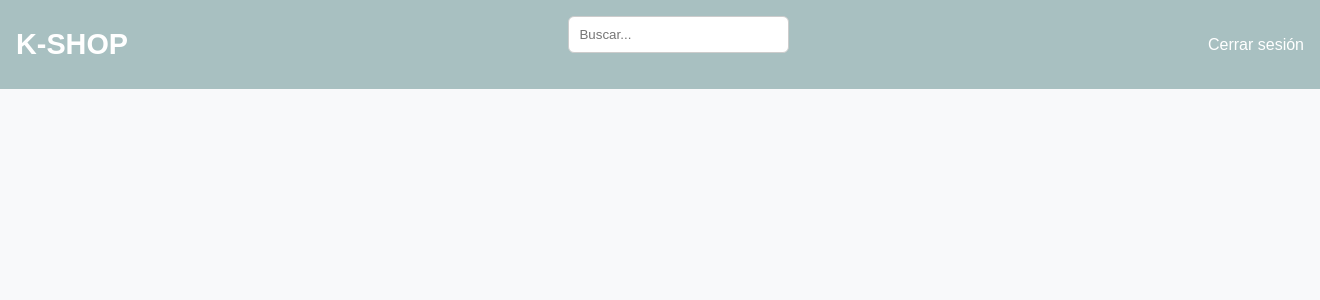
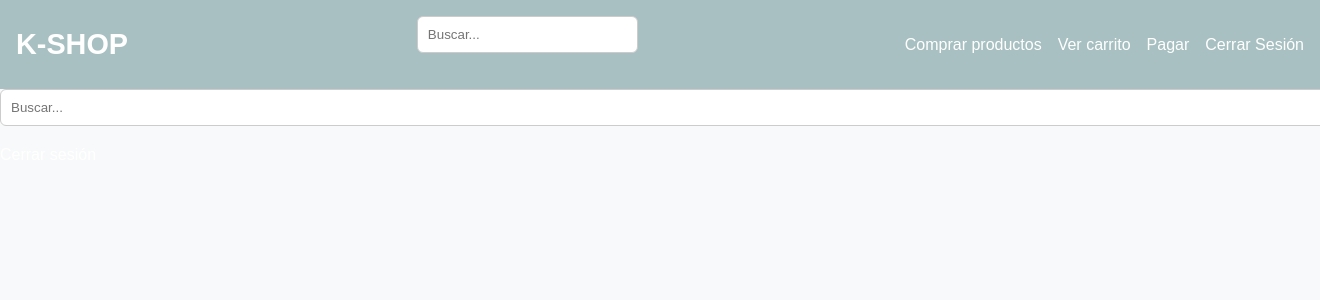
Before and after one commit to kev-abs/kshop-code, a PHP site: page /Paneles/panelvendedor.php in a window 1320 px wide; the page is wider, and only the part inside the window is pictured. Shown: the top 300 px of that part. Run offline with PHP 8.4, Linux system fonts and the light colour scheme; the visitor is signed in with stand-in values (Sample User, id 1).

Commit message:
Update panelvendedor.php

```diff
--- a/Paneles/panelvendedor.php
+++ b/Paneles/panelvendedor.php
@@ -23,8 +23,21 @@ header("Expires: 0");
 <body>
 
   <!-- Encabezado -->
+    <!-- Encabezado -->
   <div class="header">
     <div class="logo">K-SHOP</div>
+    <form action="/buscar" method="GET" class="buscar-formulario">
+      <input type="text" name="q" placeholder="Buscar..." />
+    </form>
+    <nav class="navbar">
+      <ul>
+        <li><a href="../index.php">Comprar productos</a></li>
+        <li><a href="Productos.php">Ver carrito</a></li>
+        <li><a href="servicios.php">Pagar</a></li>
+        <li><a href="../php/cerrar_sesion.php" class="btn btn-outline-danger">Cerrar Sesión</a></li>
+      </ul>
+    </nav>
+  </div>
 
     <!-- Buscador -->
     <form action="/buscar" method="GET">
@@ -34,7 +47,7 @@ header("Expires: 0");
     <!-- Navegación -->
     <nav class="navbar">
       <ul>
-        <li><a href="../index.html">Cerrar sesión</a></li>
+        <li><a href="../php">Cerrar sesión</a></li>
       </ul>
     </nav>
   </div>
@@ -61,8 +74,10 @@ header("Expires: 0");
   </div>
 
   <!-- Cerrar sesión -->
-  <button class="boton-vendedor logout" onclick="cerrarSesion()">Cerrar sesión</button>
-</div>
+  <a href="../php/cerrar_sesion.php" class="btn btn-danger">
+  <i class="bi bi-box-arrow-right"></i> Cerrar Sesión
+</a>
+
 <script src="../Funciones/funciones.js" defer></script>
 </body>
 </html>
```
